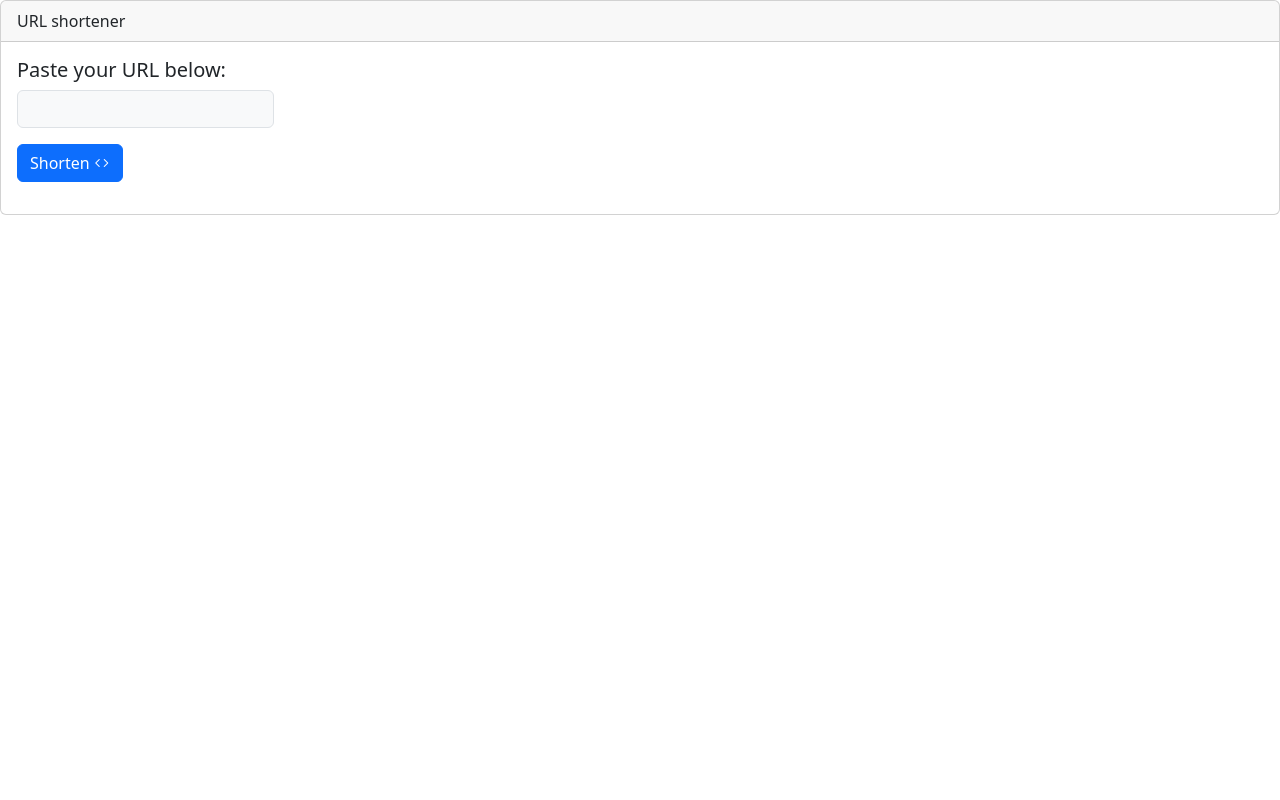
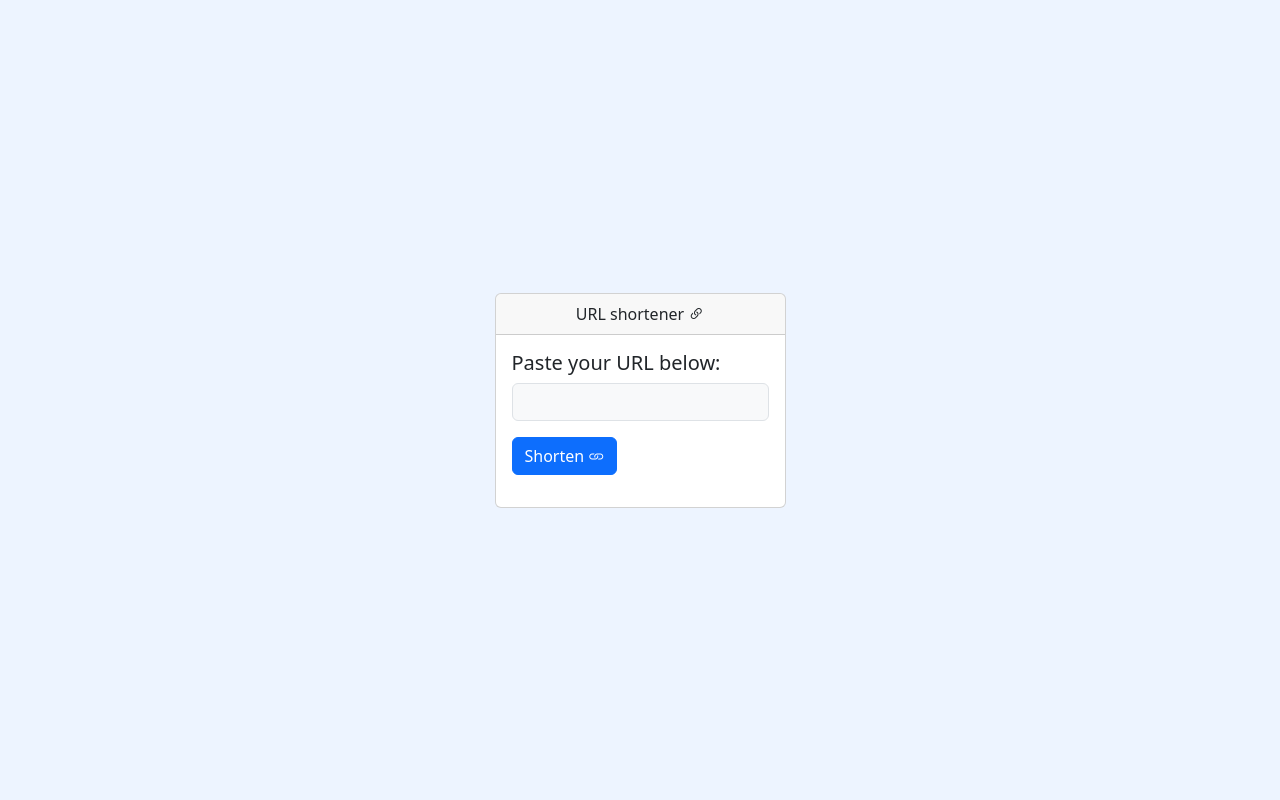
Before and after one commit to IliyanGeorgiev87/URL_shortener, a Django app: page / in a window 1280 px wide. Run offline with Django 5.2, Linux system fonts and the light colour scheme.

Commit message:
minor styling

```diff
--- a/url_shortener/urlapp/templates/index.html
+++ b/url_shortener/urlapp/templates/index.html
@@ -8,29 +8,35 @@
     <link rel="stylesheet" href="https://cdn.jsdelivr.net/npm/bootstrap-icons@1.11.3/font/bootstrap-icons.min.css">
     <script src="https://ajax.googleapis.com/ajax/libs/jquery/3.7.1/jquery.min.js"></script>
 </head>
-<body>
+<body style="background-color: #edf4ff;">
 
+    <div class="d-flex justify-content-center align-items-center" style="min-height: 100vh;">
         <div class="card">
-        <div class="card-header">
-            URL shortener
+            <div class="card-header d-flex gap-1 justify-content-center">
+                URL shortener <i class="bi bi-link-45deg"></i>
             </div>
             <div class="card-body">
                 <h5 class="card-title">Paste your URL below:</h5>
 
                 <form method="POST" action="{% url 'create' %}" id = "form">
                     {% csrf_token %}
-                <input type="text" class="input-group-text mb-3" id="url" name="link">
-                <button type="submit" class="btn btn-primary mb-3" id="submit_button">Shorten <i class="bi bi-code"></i></button>
+                    <input type="text" class="input-group-text mb-3" id="url" name="link" required>
+                    <button type="submit" class="btn btn-primary mb-3" id="submit_button">Shorten <i class="bi bi-link"></i></button>
                 </form>
 
                 <div id="shortened_link"></div>
+
+                <button class="btn btn-success mt-3 d-none" id="copy_btn">Copy link <i class="bi bi-copy ms-1"></i></button>
+            </div>
         </div>
     </div>
 
     <script>
         let form = document.getElementById("form");
-let shortened_link = document.getElementById('shortened_link');
+        let shortened_link_div = document.getElementById('shortened_link');
+        let copy_button = document.getElementById('copy_btn');
         form.addEventListener('submit', shortenURL);
+        copy_button.addEventListener('click', copyShortenedLink);
 
         function shortenURL(e) {
             e.preventDefault();
@@ -39,15 +45,34 @@ function shortenURL(e) {
                 type: 'POST',
                 url: form.action,
                 data: $(form).serialize() + "&csrfmiddlewaretoken=" + csrfToken,
-        dataType: "text", // Expecting plain text
+                dataType: "text",
                 success: function(data) {
                     console.log("Shortened link ID received:", data);
-            shortened_link.innerText = "Your shortened URL is: http://127.0.0.1:8000/" + data;
+                    const shortenedURL = "http://127.0.0.1:8000/" + data;
+                    shortened_link_div.innerText = "Your shortened URL is: " + shortenedURL;
+                    copy_button.classList.remove('d-none');
+                    copy_button.dataset.shortenedUrl = shortenedURL;
                 },
                 error: function(xhr, status, error) {
                     console.error("AJAX Error:", status, error, xhr);
+                    shortened_link_div.innerText = "Error shortening URL.";
+                    copy_button.classList.add('d-none');
                 }
             });
+        }
+
+        function copyShortenedLink() {
+            const shortenedURL = copy_button.dataset.shortenedUrl;
+            if (shortenedURL) {
+                navigator.clipboard.writeText(shortenedURL).then(function() {
+                    alert("Link copied to clipboard!");
+                }, function(err) {
+                    console.error('Could not copy text: ', err);
+                    alert("Failed to copy link.");
+                });
+            } else {
+                alert("No link to copy yet. Please shorten a URL first.");
+            }
         }
 
         function getCookie(name) {
@@ -56,7 +81,6 @@ function getCookie(name) {
                 const cookies = document.cookie.split(';');
                 for (let i = 0; i < cookies.length; i++) {
                     let cookie = cookies[i].trim();
-            // Does this cookie string begin with the name we want?
                     if (cookie.substring(0, name.length + 1) === (name + '=')) {
                         cookieValue = decodeURIComponent(cookie.substring(name.length + 1));
                         break;
```
Also changed, not shown: url_shortener/db.sqlite3. Lines whose indentation alone changed are shown as unchanged.
